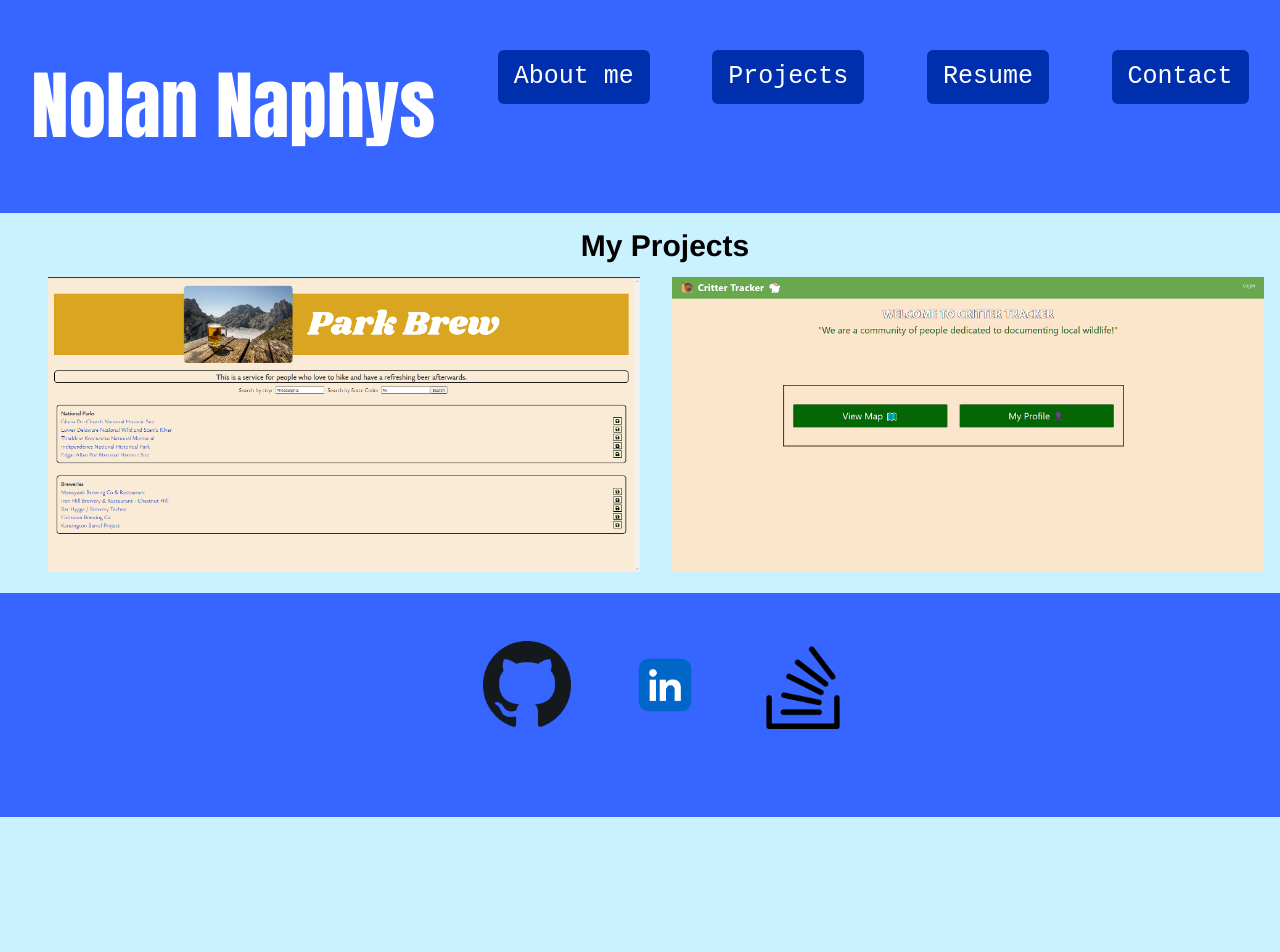
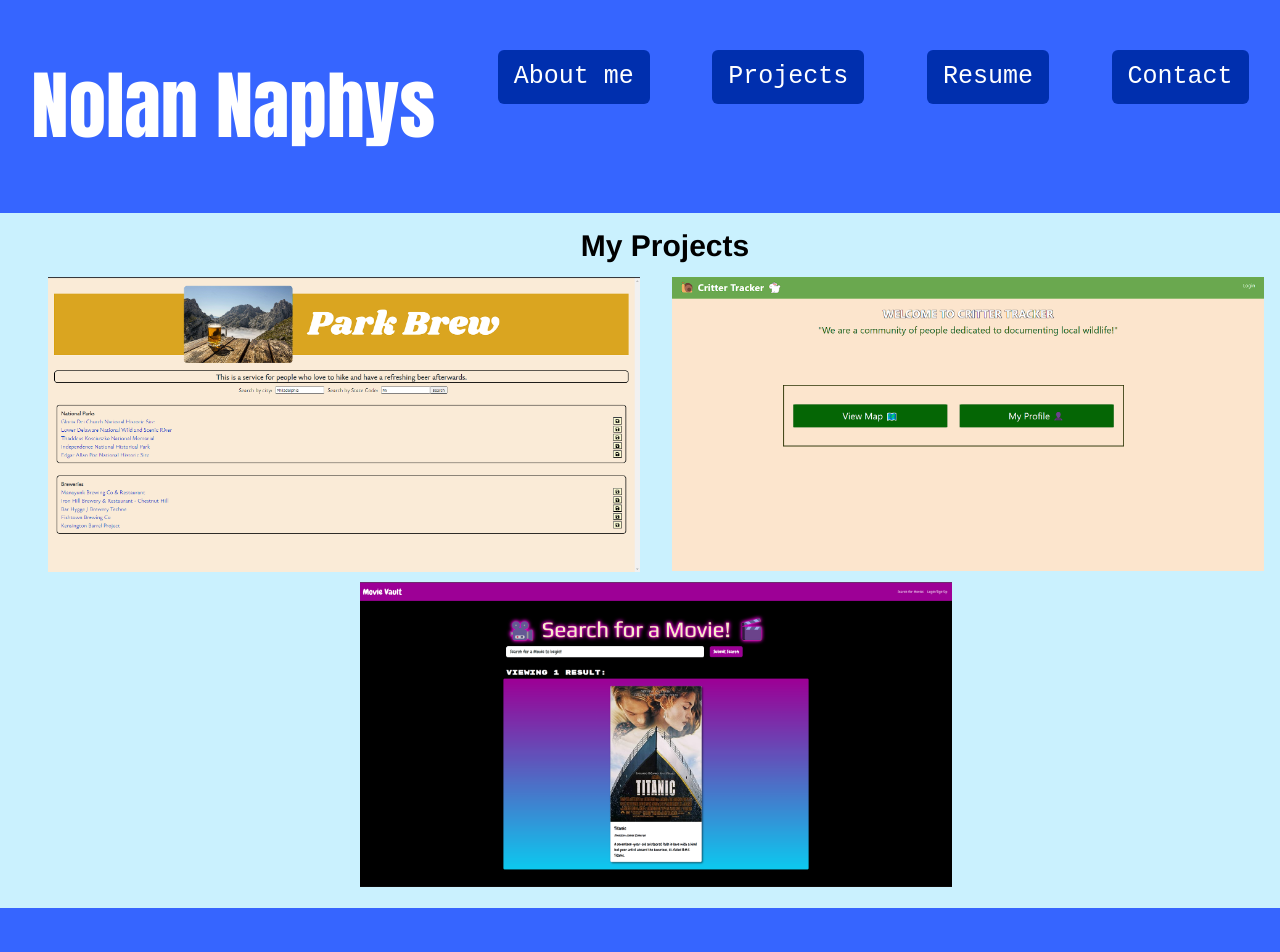
Before and after one commit to nolannaphys/react-portfolio, a React (Vite) app: page /project in a window 1280 px wide. Shown: the top 952 px of the page. Before the commit the page ends 817 px from the top, so only its background shows below. Built offline with nearby package versions, Linux system fonts and the light colour scheme.

Commit message:
added link to Movie Vault

```diff
--- a/src/pages/Project.jsx
+++ b/src/pages/Project.jsx
@@ -2,6 +2,7 @@ import githubLogo from '../assets/github.svg.png'
 import './style/Project.css'
 import parkBrew from '../assets/park-brew.png'
 import critterTracker from '../assets/critter-tracker.png'
+import movieVault from '../assets/movie-vault.png'
 
 export default function Project() {
     const projects = [
@@ -19,13 +20,13 @@ export default function Project() {
             description: "Critter Tracker is a platform that enables users to create profiles and share information about animals through pictures and descriptions. It utilizes a database to store and retrieve user data, including profiles and uploaded animal content.",
             image: critterTracker
         },
-        // {
-        //     name: "",
-        //     githubLink: "",
-        //     websiteLink: "",
-        //     description: "",
-        //     image:
-        // },
+        {
+            name: "Movie Vault",
+            githubLink: "https://github.com/nolannaphys/movie-vault",
+            websiteLink: "https://movie-vault-a6d86baeac1b.herokuapp.com/",
+            description: "Movie Vault is a react application that uses the OMDb to allow users to search for movies so that they can view a quick plot summary and it's director. The application also allows for users to add movies to a watchlist for later reference. User lists are tied to their login, so they are able to view their lists from any device.",
+            image: movieVault
+        },
         // {
         //     name: "",
         //     githubLink: "",
```
Also changed, not shown: src/assets/movie-vault.png (added).
